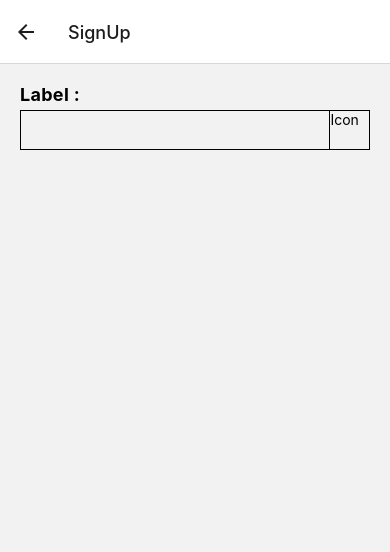
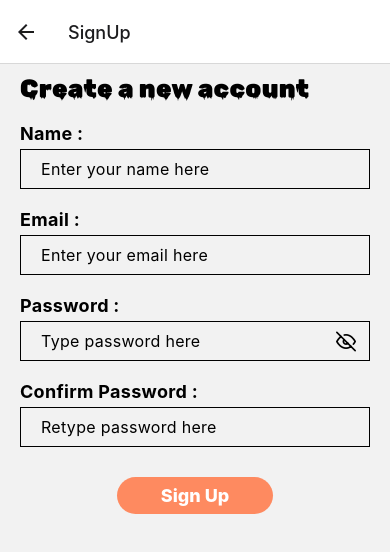
Before and after one commit to gulshan-ara/CM3070_Final_Project, a React Native app: screen /SignUp in a window 390 px wide. Shown: the top 552 px of the page. Built offline with nearby package versions, Linux system fonts and the light colour scheme.

Commit message:
build - Sign up form design completed

```diff
--- a/components/authComponents/InputField.js
+++ b/components/authComponents/InputField.js
@@ -1,13 +1,43 @@
-import { StyleSheet, Text, TextInput, View } from "react-native";
-import React from "react";
+import {
+	StyleSheet,
+	Text,
+	TextInput,
+	TouchableOpacity,
+	View,
+} from "react-native";
+import React, { useState } from "react";
 
-const InputField = ({icon, iconPack}) => {
+const InputField = ({
+	label,
+	placeholder,
+	initialValue,
+	icon,
+	IconFamily,
+	securedText,
+  onChange
+}) => {
+	const [value, setValue] = useState(initialValue);
+
+	const onChangeText = (text) => {
+		setValue(text);
+	};
+
 	return (
 		<View style={styles.inputFieldContainer}>
-    <Text style={styles.inputLabel}>Label : </Text>
+			<Text style={styles.inputLabel}>{label} : </Text>
 			<View style={styles.inputBox}>
-      <TextInput  style={styles.textInput}/>
-      <Text style={styles.optionalIcon}>Icon</Text>
+				<TextInput
+					style={styles.textInput}
+					placeholder={placeholder}
+					value={value}
+					secureTextEntry={securedText}
+          onChangeText={onChangeText}
+				/>
+				{icon && (
+					<TouchableOpacity style={styles.optionalIcon} onPress={onChange}>
+						<IconFamily name={icon} size={20} color="black" />
+					</TouchableOpacity>
+				)}
 			</View>
 		</View>
 	);
@@ -17,25 +47,29 @@ export default InputField;
 
 const styles = StyleSheet.create({
 	inputFieldContainer: {
-    margin: 10,
-    padding: 10
+		marginHorizontal: 10,
+		padding: 10,
 	},
 	inputLabel: {
 		fontSize: 18,
 		letterSpacing: 0.3,
-    fontWeight: '700'
+		fontWeight: "700",
 	},
 	inputBox: {
 		borderWidth: 1,
 		marginTop: 5,
 		height: 40,
-    flexDirection: 'row'
+		flexDirection: "row",
 	},
-  textInput:{
+	textInput: {
 		flex: 8,
-    borderRightWidth: 1
+		paddingHorizontal: 20,
+		fontSize: 16,
+		letterSpacing: 0.3,
 	},
-  optionalIcon:{
+	optionalIcon: {
 		flex: 1,
-  }
+		paddingVertical: 8,
+		paddingLeft: 10,
+	},
 });
--- a/components/authComponents/SignUpForm.js
+++ b/components/authComponents/SignUpForm.js
@@ -1,15 +1,53 @@
-import { StyleSheet, Text, View } from 'react-native'
-import React from 'react'
-import InputField from './InputField'
+import { ScrollView, StyleSheet, Text, View } from "react-native";
+import React, { useState } from "react";
+import InputField from "./InputField";
+import { Feather } from "@expo/vector-icons";
+import CustomButton from "../CustomButton";
 
 const SignUpForm = () => {
-  return (
-    <View>
-      <InputField />
-    </View>
-  )
-}
+	const [securedText, setSecuredText] = useState(false);
+	const [iconName, setIconName] = useState("eye-off");
 
-export default SignUpForm
+	const handleVisibilityChange = () => {
+		setSecuredText(!securedText);
+    if(securedText === false){
+      setIconName("eye");
+    }else{
+      setIconName("eye-off");
+    }
+	};
 
-const styles = StyleSheet.create({})
+	return (
+		<ScrollView>
+			<Text style={styles.headline}>Create a new account</Text>
+			<InputField label="Name" placeholder="Enter your name here" />
+			<InputField label="Email" placeholder="Enter your email here" />
+			<InputField
+				label="Password"
+				placeholder="Type password here"
+				IconFamily={Feather}
+				icon={iconName}
+				securedText={securedText}
+        onChange={handleVisibilityChange}
+			/>
+			<InputField
+				label="Confirm Password"
+				placeholder="Retype password here"
+				securedText={true}
+			/>
+      <CustomButton buttonText="Sign Up"/>
+		</ScrollView>
+	);
+};
+
+export default SignUpForm;
+
+const styles = StyleSheet.create({
+	headline: {
+		fontSize: 25,
+		letterSpacing: 0.3,
+		fontFamily: "specialBold",
+		margin: 10,
+		paddingHorizontal: 10,
+	},
+});
```
Lines whose indentation alone changed are shown as unchanged.
